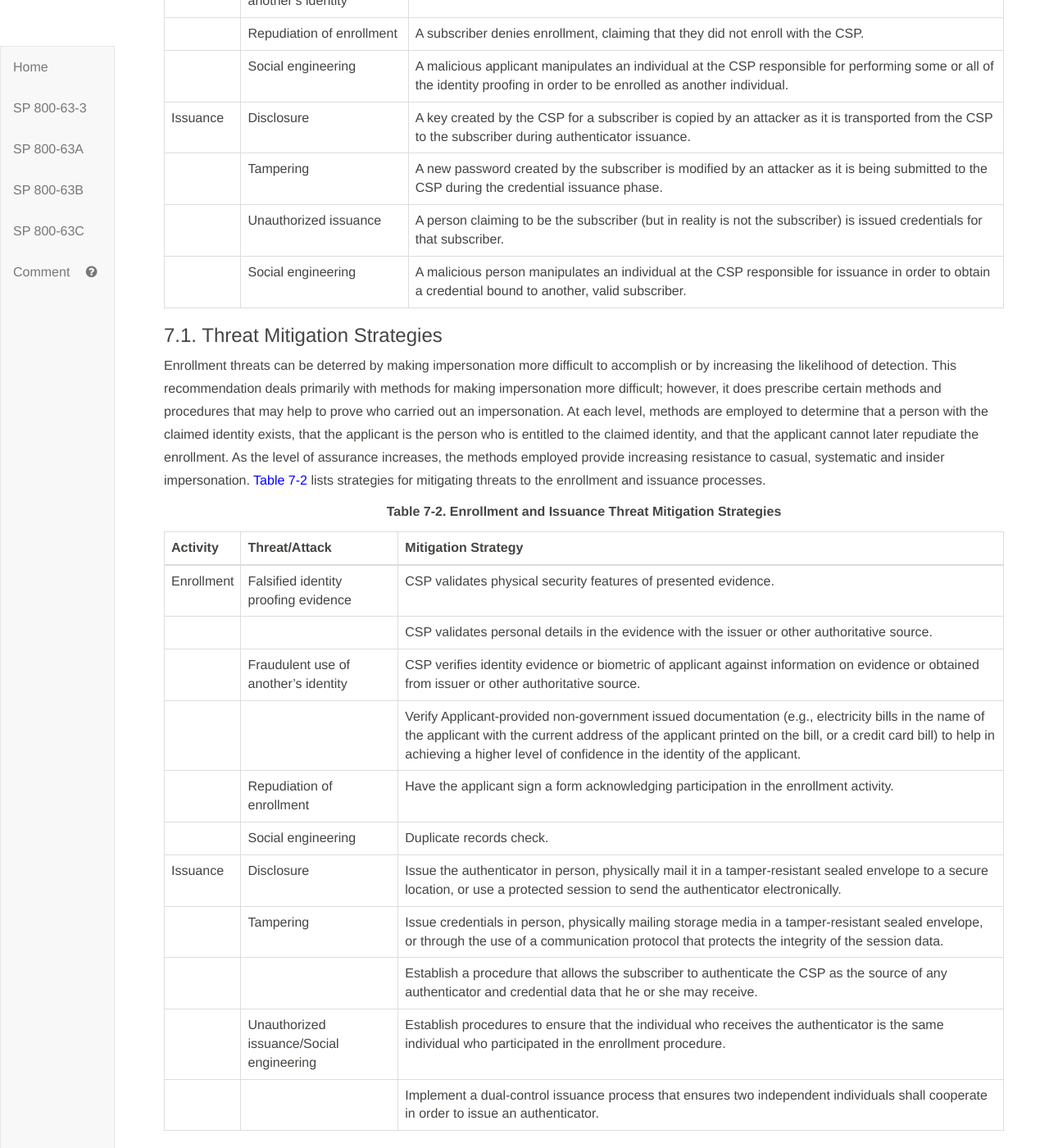
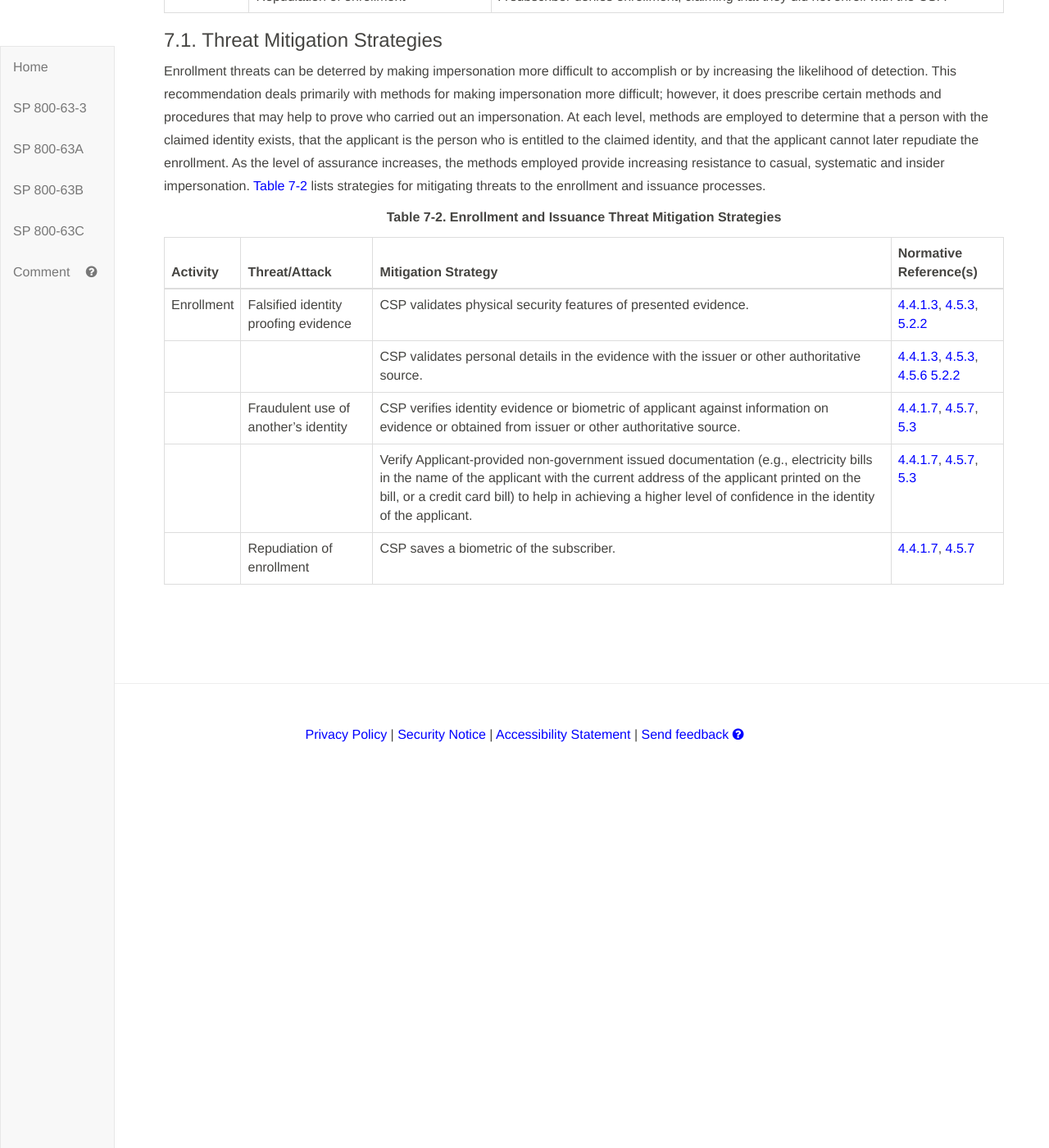
Before and after one commit to usnistgov/800-63-3, a Jekyll site: the page built from sp800-63a/sec7_security.md, in a window 1280 px wide and 1400 px high, scrolled down 528 px. Shown: the whole window at 82% size. Built offline with Jekyll 4.4.1, drawn with Linux system fonts in a browser that asks for light colours; our own code applies the rules of GitHub Pages for plain Markdown files; after the commit the page ends 1438 px from its top, so only the background shows below that; some of the changed text lies outside the part shown.

Commit message:
Fixes to Mikes section

```diff
--- a/sp800-63a/sec7_security.md
+++ b/sp800-63a/sec7_security.md
@@ -23,13 +23,8 @@ The threats to the enrollment process include impersonation attacks and threats
 |**Activity**   |     **Threat/Attack**  | **Example** |
 |---------------|------------------------|------------------|
 |Enrollment | Falsified identity proofing evidence | An applicant claims an incorrect identity by using a forged driver's license.|
-| | Fraudulent use of another's identity | An applicant uses a passport associated with a different individual
+| | Fraudulent use of another's identity | An applicant uses a passport associated with a different individual.
 | | Repudiation of enrollment | A subscriber denies enrollment, claiming that they did not enroll with the CSP.|
-||Social engineering|A malicious applicant manipulates an individual at the CSP responsible for performing some or all of the identity proofing in order to be enrolled as another individual.
-|Issuance|Disclosure | A key created by the CSP for a subscriber is copied by an attacker as it is transported from the CSP to the subscriber during authenticator issuance.|
-| |Tampering | A new password created by the subscriber is modified by an attacker as it is being submitted to the CSP during the credential issuance phase.
-| |Unauthorized issuance | A person claiming to be the subscriber (but in reality is not the subscriber) is issued credentials for that subscriber.
-||Social engineering|A malicious person manipulates an individual at the CSP responsible for issuance in order to obtain a credential bound to another, valid subscriber.
 
 
 ### 7.1. Threat Mitigation Strategies
@@ -47,16 +42,10 @@ to the enrollment and issuance processes.
 </div>
 
 
-| **Activity** | **Threat/Attack** | **Mitigation Strategy** |
-|--------------|-------------------|-------------------------|
-| Enrollment | Falsified identity proofing evidence | CSP validates physical security features of presented evidence.
-| | | CSP validates personal details in the evidence with the issuer or other authoritative source.
-| | Fraudulent use of another's identity | CSP verifies identity evidence or biometric of applicant against information on evidence or obtained from issuer or other authoritative source.
-| | | Verify Applicant-provided non-government issued documentation (e.g., electricity bills in the name of the applicant with the current address of the applicant printed on the bill, or a credit card bill) to help in achieving a higher level of confidence in the identity of the applicant. |
-| | Repudiation of enrollment | Have the applicant sign a form acknowledging participation in the enrollment activity. |
-||Social engineering|Duplicate records check.
-| Issuance | Disclosure | Issue the authenticator in person, physically mail it in a tamper-resistant sealed envelope to a secure location, or use a protected session to send the authenticator electronically.
-| | Tampering | Issue credentials in person, physically mailing storage media in a tamper-resistant sealed envelope, or through the use of a communication protocol that protects the integrity of the session data.
-| | | Establish a procedure that allows the subscriber to authenticate the CSP as the source of any authenticator and credential data that he or she may receive.
-| | Unauthorized issuance/Social engineering | Establish procedures to ensure that the individual who receives the authenticator is the same individual who participated in the enrollment procedure.
-| | | Implement a dual-control issuance process that ensures two independent individuals shall cooperate in order to issue an authenticator.
+| **Activity** | **Threat/Attack** | **Mitigation Strategy** |**Normative Reference(s)**|
+|--------------|-------------------|-------------------------|------------------------|
+| Enrollment | Falsified identity proofing evidence | CSP validates physical security features of presented evidence.|[4.4.1.3](#4-4-1-3), [4.5.3](#4-5-3), [5.2.2](#evidence_validation)|
+| | | CSP validates personal details in the evidence with the issuer or other authoritative source.|[4.4.1.3](#4-4-1-3), [4.5.3](#4-5-3), [4.5.6](#4-5-6) [5.2.2](#evidence_validation)|
+| | Fraudulent use of another's identity | CSP verifies identity evidence or biometric of applicant against information on evidence or obtained from issuer or other authoritative source.|[4.4.1.7](#4-4-1-7), [4.5.7](#4-5-7), [5.3](#verify)|
+| | |Verify Applicant-provided non-government issued documentation (e.g., electricity bills in the name of the applicant with the current address of the applicant printed on the bill, or a credit card bill) to help in achieving a higher level of confidence in the identity of the applicant.|[4.4.1.7](#4-4-1-7), [4.5.7](#4-5-7), [5.3](#verify)|
+| | Repudiation of enrollment | CSP saves a biometric of the subscriber. |[4.4.1.7](#4-4-1-7), [4.5.7](#4-5-7)
```
